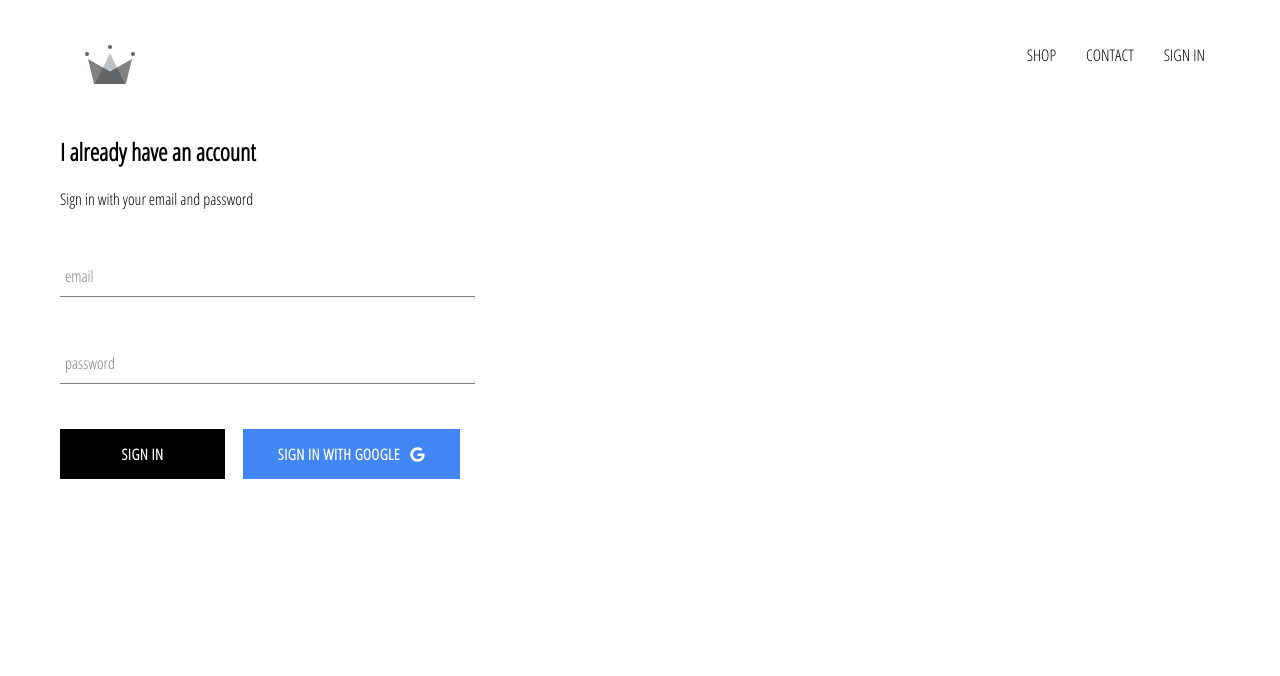
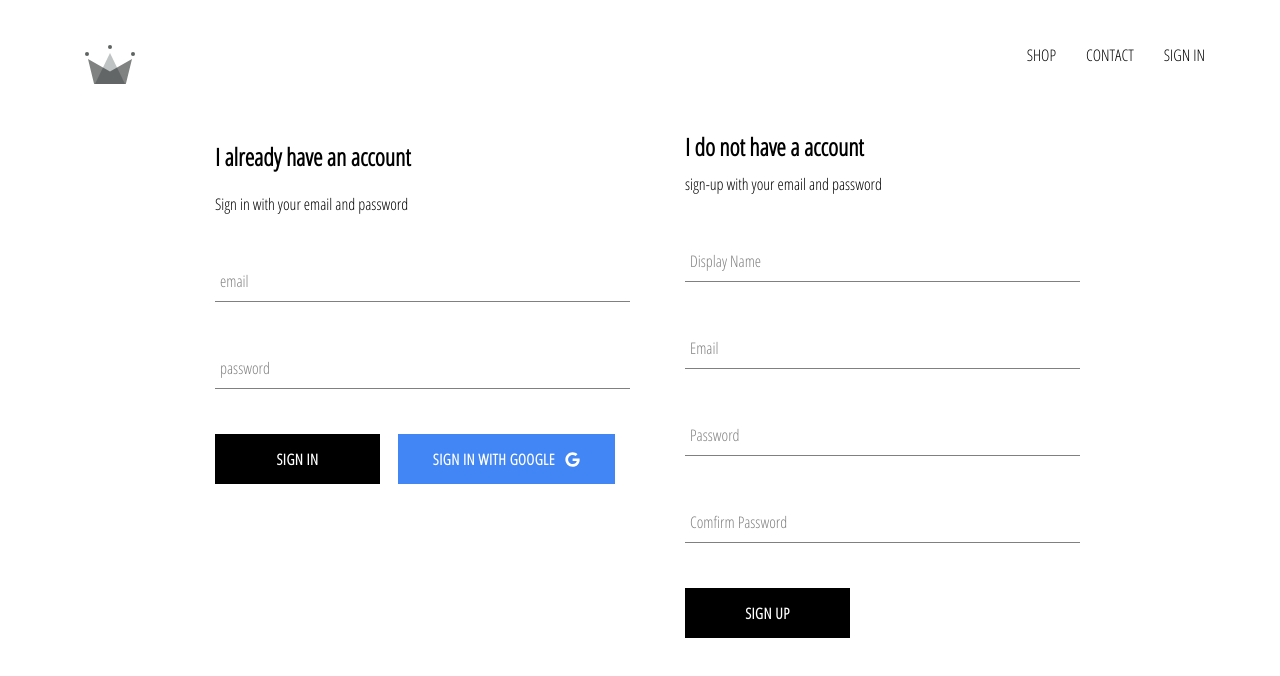
Before and after one commit to kylieyoo55/crown-clothing, a React (Create React App) app: page /signin in a window 1280 px wide. Shown: the top 676 px of the page. Built offline with nearby package versions, Linux system fonts and the light colour scheme; no server answers.

Commit message:
implementes firebase utils,included ability to store auth users into our firestore

```diff
--- a/src/App.js
+++ b/src/App.js
@@ -7,7 +7,7 @@
 import ShopPage from './pages/shop/shop.component';
 import SignInAndSignUpPage from './pages/sign-in-and-sign-up/sign-in-and-sign-up.component';
 import Header from './components/header/header.component';
-import {auth} from './firebase/firebase.utils';
+import {createUserProfileDocument,auth} from './firebase/firebase.utils';
 
 const HatsPage=()=>(
   <div>
@@ -27,10 +27,24 @@
 unsubscribeFromAuth= null
 
 componentDidMount(){
- this.unsubscribeFromAuth= auth.onAuthStateChanged(user=>{
-    this.setState({ currentUser: user});
+ this.unsubscribeFromAuth= auth.onAuthStateChanged( async userAuth=>{
+    // this.setState({ currentUser: user});
 
-    console.log(user.email);
+if(userAuth){
+  const userRef = await createUserProfileDocument(userAuth);
+  userRef.onSnapshot(snapShot=>{
+   this.setState({
+     currentUser:{
+       id:snapShot.id,
+       ...snapShot.data()
+     }
+   }
+  )
+  console.log(this.state)
+})
+
+}
+this.setState({currentUser: userAuth});
   })
 }
 
--- a/src/components/form-input/form-input.component.jsx
+++ b/src/components/form-input/form-input.component.jsx
@@ -1,6 +1,7 @@
-import React, { Component } from 'react';
+import React from 'react';
 
 import './form-input.styles.scss';
+
 
 const FormInput=({handleChange,label,...otherProps})=>(
 <div className='group'>
--- /dev/null
+++ b/src/components/sign-up/sign-up.component.jsx
@@ -0,0 +1,114 @@
+import React from 'react';
+
+import FormInput from '../form-input/form-input.component';
+import CustomButton from '../custom-button/custom-button.component';
+
+import { auth,createUserProfileDocument } from '../../firebase/firebase.utils';
+
+import './sign-up.styles.scss';
+
+class SignUp extends React.Component{
+    constructor(){
+        super();
+
+        this.state={
+            displayName:'',
+            email:'',
+            password: '',
+            confirmPassword:''
+        }
+    }
+
+
+handleSubmit=async e=>{
+    e.preventDefault();
+
+    const { displayName, email, password,confirmPassword} =this.state;
+    if(password !== confirmPassword){
+        alert("password don't match");
+        return;
+    }
+
+    try{
+const { user } = await auth.createUserWithEmailAndPassword(email,password);
+
+await createUserProfileDocument(user,{displayName})
+
+this.setState({
+    displayName:'',
+            email:'',
+            password: '',
+            confirmPassword:''
+})
+    }catch(e){
+console.error(e);
+    }
+
+};
+
+
+handleChange= e=>{
+    const {name,value} =e.target;
+
+    this.setState({
+        [name]:value
+    })
+}
+
+
+render(){
+const { displayName, email, password,confirmPassword} =this.state;
+
+    return(
+        <div className='sign-up'>
+<h2 className='title'>
+    I do not have a account
+</h2>
+<span>
+    sign-up with your email and password
+</span>
+
+<form className='sign-up-form' onSubmit={this.handleSubmit}>
+<FormInput
+ type='text'
+ name='displayName'
+ value ={displayName}
+ onChange={this.handleChange}
+ label='Display Name'
+ required
+ />
+ <FormInput
+ type='email'
+ name='email'
+ value ={email}
+ onChange={this.handleChange}
+ label='Email'
+ required
+ />
+     <FormInput
+ type='password'
+ name='password'
+ value ={password}
+ onChange={this.handleChange}
+ label='Password'
+ required
+ />
+     <FormInput
+ type='password'
+ name='confirmPassword'
+ value ={confirmPassword}
+ onChange={this.handleChange}
+ label='Comfirm Password'
+ required
+ />
+
+<CustomButton type='submit'>SIGN UP</CustomButton>
+
+</form>
+        </div>
+    )
+}
+
+}
+
+export default SignUp;
--- /dev/null
+++ b/src/components/sign-up/sign-up.styles.scss
@@ -0,0 +1,9 @@
+.sign-up{
+    display: flex;
+    flex-direction: column;
+    width: 380px;
+
+    .title{
+        margin: 10px 0;
+    }
+}
--- a/src/firebase/firebase.utils.js
+++ b/src/firebase/firebase.utils.js
@@ -13,6 +13,30 @@
         measurementId: "G-6TV38Y6MF3"
       };
 
+export const createUserProfileDocument =async (userAuth, additionalData)=>{
+  if(!userAuth) return;
+
+  const userRef = firestore.doc(`/users/${userAuth.uid}`);
+  const snapShot= await  userRef.get();
+
+if(!snapShot.exists){
+  const { displayName,email } =userAuth;
+  const createAt = new Date();
+
+  try{
+await userRef.set({
+  displayName,
+  email,
+  createAt,
+  ...additionalData
+})
+  }catch(e){
+console.log('Error creating user',e.message);
+  }
+}
+return userRef;
+
+}
 
       firebase.initializeApp(config);
 
--- a/src/pages/sign-in-and-sign-up/sign-in-and-sign-up.component.jsx
+++ b/src/pages/sign-in-and-sign-up/sign-in-and-sign-up.component.jsx
@@ -2,11 +2,13 @@
 //import './form-input.styles.scss';
 import './sign-in-and-sign-up.styles.scss';
 import SignIn from '../../components/sign-in/sign-in.component'
+import SignUp from '../../components/sign-up/sign-up.component';
 
 const SignInAndSignUpPage =()=>(
     <div className='sign-in-and-sign-up'>
        <SignIn />
-    </div>
+       <SignUp />
+       </div>
 );
 
 export default SignInAndSignUpPage;
--- a/src/pages/sign-in-and-sign-up/sign-in-and-sign-up.styles.scss
+++ b/src/pages/sign-in-and-sign-up/sign-in-and-sign-up.styles.scss
@@ -0,0 +1,6 @@
+.sign-in-and-sign-up{
+    width: 850px;
+    display: flex;
+    justify-content: space-between;
+    margin: 30px auto;
+}
```
Also changed, not shown: src/pages/homepage/test.js (added, +8 -0 lines).
